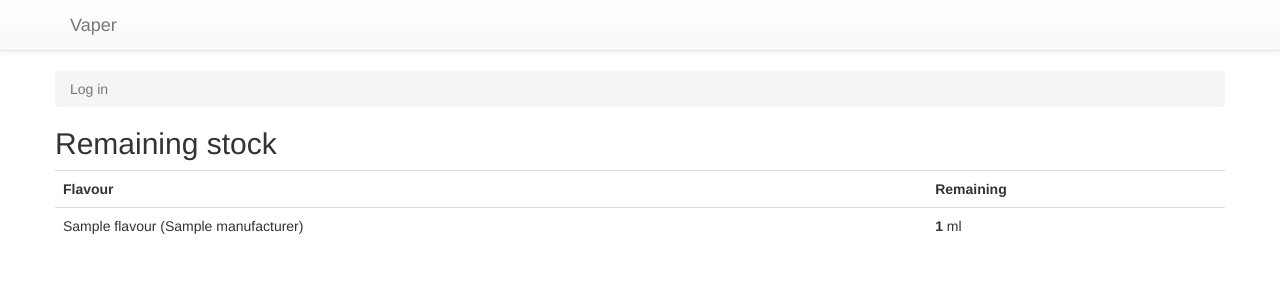
After one commit to unixwitch/vaper, a Django app: template vaper/templates/vaper/stock.html in a window 1280 px wide. The commit adds this page. Shown: the top 300 px of the page. Run offline with Django 3.2, Linux system fonts and the light colour scheme; the template is opened without the code that fills it: values that come from a table or form of the project are taken from there, others are empty; tables that the repository leaves empty hold one stand-in row (values such as "Sample post"); parts of the project's set-up code (start-up, migrations or seed data) failed here and were passed over; some libraries are stand-ins or nearby versions.

Commit message:
various changes

```diff
--- a/vaper/models.py
+++ b/vaper/models.py
@@ -27,10 +27,15 @@ admin.site.register(Manufacturer, ManufacturerAdmin)
 
 class Flavour(models.Model):
     name = models.CharField(max_length = 64)
+
     manufacturer = models.ForeignKey(
         Manufacturer,
         on_delete = models.CASCADE,
         related_name = 'flavours',
+    )
+
+    ml_remaining = models.PositiveIntegerField(
+        verbose_name = 'Remaining (ml)'
     )
 
     def __str__(self):
--- a/vaper/settings/base.py
+++ b/vaper/settings/base.py
@@ -5,9 +5,6 @@ from django.contrib import messages
 
 # Build paths inside the project like this: os.path.join(BASE_DIR, ...)
 BASE_DIR = os.path.dirname(os.path.dirname(os.path.dirname(os.path.abspath(__file__))))
-
-SECRET_KEY = 'm=cu3pe^pe_&x)zi8lc!++8u&kf3qf0qq!zi($h^!3opa)xv36'
-DEBUG = True
 
 ALLOWED_HOSTS = []
 
--- a/vaper/settings/dev.py
+++ b/vaper/settings/dev.py
@@ -1 +1,7 @@
 from .base import *
+
+DEBUG = True
+
+SECRET_KEY = 'change this in production'
+
+from .local import *
--- /dev/null
+++ b/vaper/settings/production.py
@@ -0,0 +1,5 @@
+from .base import *
+
+ALLOWED_HOSTS = [ 'vaper.le-fay.org' ]
+
+from .local import *
--- a/vaper/templates/vaper/base.html
+++ b/vaper/templates/vaper/base.html
@@ -41,6 +41,7 @@
       <ul class='nav navbar-nav'>
         {% if user.is_superuser %}
           <li><a href="{% url 'admin:index' %}">Administration</a></li>
+          <li><a href="{% url 'vaper:stock' %}">Stock</a></li>
         {% endif %}
 
       </ul>
--- /dev/null
+++ b/vaper/templates/vaper/stock.html
@@ -0,0 +1,19 @@
+{# vim:set sw=4 ts=4 et: #}
+{% extends "vaper/base.html" %}
+
+{% block breadcrumbs %}
+  {{ block.super }}
+  <li>Stock</li>
+{% endblock %}
+
+{% block content %}
+<h2>Remaining stock</h2>
+
+<table class='table'>
+    <tr> <th>Flavour</th> <th>Remaining</th> </tr>
+    {% for flavour in stock %}
+        <tr> <td>{{ flavour }}</td> <td><strong>{{ flavour.ml_remaining }}</strong> ml</td> </tr>
+    {% endfor %}
+</table>
+
+{% endblock %}
--- a/vaper/urls.py
+++ b/vaper/urls.py
@@ -10,6 +10,7 @@
     url(r'^$',                          vaper.views.index, name='index'),
     url(r'^recipe/(?P<id>[0-9]+)/$',    vaper.views.recipe, name='recipe'),
     url(r'^flavour/(?P<id>[0-9]+)/$',   vaper.views.flavour, name='flavour'),
+    url(r'stock/$',                     vaper.views.stock, name='stock'),
     url(r'^login/$',    login, name='login', kwargs = {
         'template_name': 'vaper/login.html',
     }),
--- a/vaper/views.py
+++ b/vaper/views.py
@@ -31,3 +31,9 @@ def recipe(request, id):
     return render(request, 'vaper/recipe.html', {
         'recipe': recipe,
     })
+
+@login_required
+def stock(request):
+    return render(request, 'vaper/stock.html', {
+        'stock': models.Flavour.objects.all().order_by('ml_remaining')
+    })
```
Also changed, not shown: vaper/migrations/0002_auto_20160603_0216.py (added).
